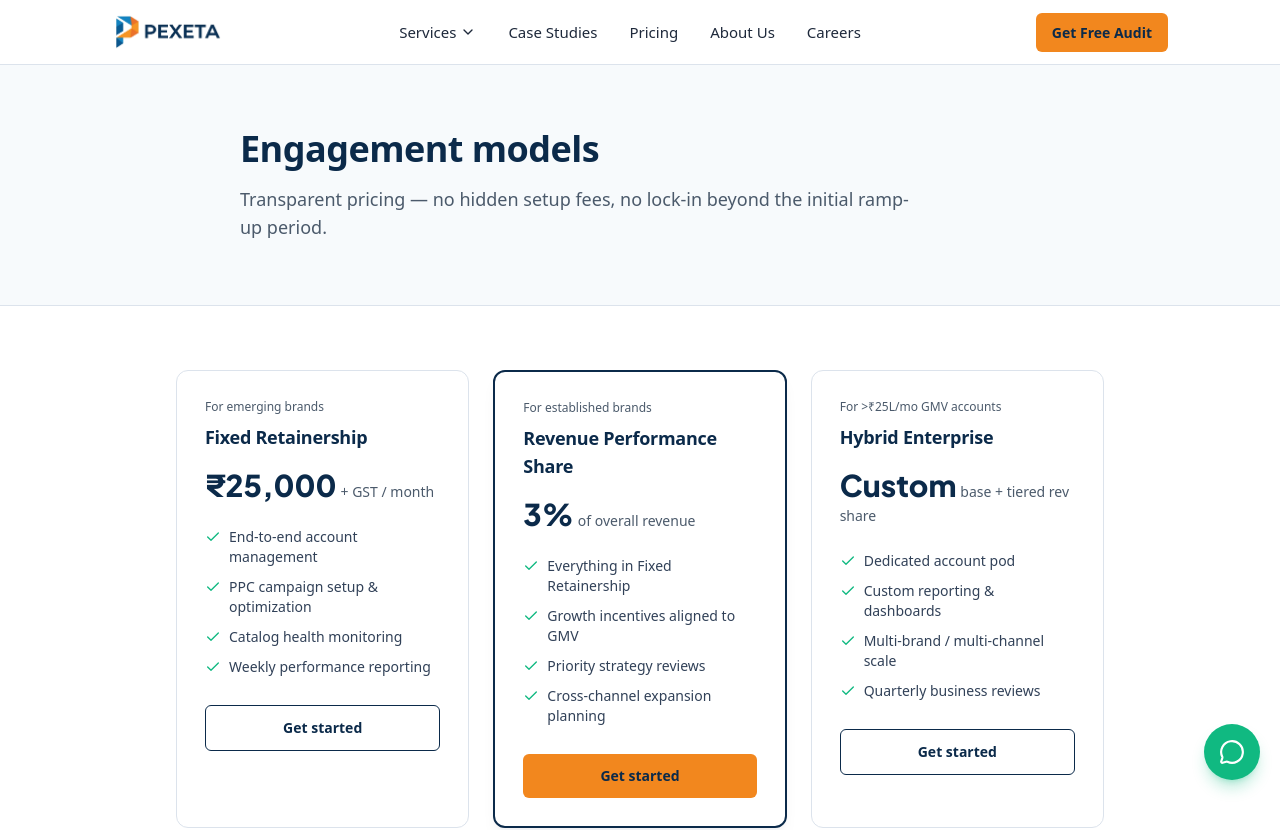
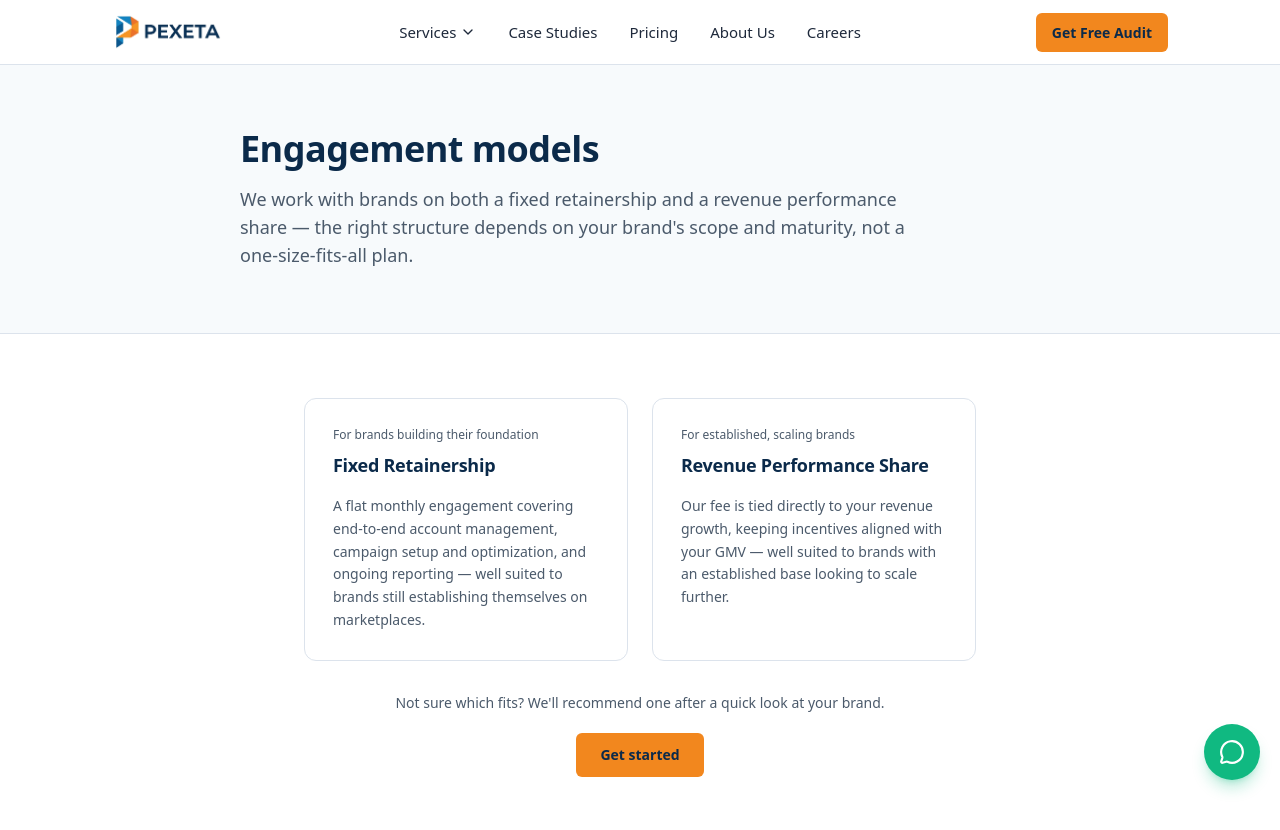
Before and after one commit to balasubramanian1988/pexeta-website, a Next.js app: page /pricing in a window 1280 px wide. Shown: the top 830 px of the page. Built offline with nearby package versions, Linux system fonts and the light colour scheme.

Commit message:
update 11

```diff
--- a/src/app/about/page.tsx
+++ b/src/app/about/page.tsx
@@ -7,9 +7,9 @@ export const metadata: Metadata = {
 };
 
 const milestones = [
-  { label: "Brands retained", value: "14+" },
-  { label: "Revenue managed / month", value: "₹1.5 Cr+" },
-  { label: "Ad spend deployed / month", value: "₹8–10 L" },
+  { label: "Brands retained", value: "40+" },
+  { label: "Revenue managed / month", value: "₹5 Cr+" },
+  { label: "Ad spend deployed / month", value: "₹1.1 Cr+" },
 ];
 
 export default function AboutPage() {
--- /dev/null
+++ b/src/app/analytics.tsx
@@ -0,0 +1,36 @@
+import Script from "next/script";
+
+// Replace these two with your actual IDs once created:
+const GA_MEASUREMENT_ID = "G-DDCYXJG1HW";     // Pexeta GA4 property — stream: pexeta.in
+const CLARITY_PROJECT_ID = "yndsswr023";       // Pexeta Microsoft Clarity project
+
+export default function Analytics() {
+  return (
+    <>
+      {/* Google Analytics 4 */}
+      <Script
+        src={`https://www.googletagmanager.com/gtag/js?id=${GA_MEASUREMENT_ID}`}
+        strategy="afterInteractive"
+      />
+      <Script id="ga4-init" strategy="afterInteractive">
+        {`
+          window.dataLayer = window.dataLayer || [];
+          function gtag(){dataLayer.push(arguments);}
+          gtag('js', new Date());
+          gtag('config', '${GA_MEASUREMENT_ID}');
+        `}
+      </Script>
+
+      {/* Microsoft Clarity */}
+      <Script id="clarity-init" strategy="afterInteractive">
+        {`
+          (function(c,l,a,r,i,t,y){
+            c[a]=c[a]||function(){(c[a].q=c[a].q||[]).push(arguments)};
+            t=l.createElement(r);t.async=1;t.src="https://www.clarity.ms/tag/"+i;
+            y=l.getElementsByTagName(r)[0];y.parentNode.insertBefore(t,y);
+          })(window, document, "clarity", "script", "${CLARITY_PROJECT_ID}");
+        `}
+      </Script>
+    </>
+  );
+}
--- a/src/app/careers/page.tsx
+++ b/src/app/careers/page.tsx
@@ -44,7 +44,7 @@ export default function CareersPage() {
           <h1 className="font-heading text-4xl font-extrabold text-slate-950">Careers at Pexeta</h1>
           <p className="mt-4 max-w-2xl text-lg text-slate-600">
             We&apos;re a growing omnichannel e-commerce team based in Chennai,
-            managing ₹1.5 Cr+ in monthly revenue for 14+ brands. If you want
+            managing ₹5 Cr+ in monthly revenue for 40+ brands. If you want
             to work close to real client outcomes, we&apos;d like to hear from you.
           </p>
         </div>
--- a/src/app/layout.tsx
+++ b/src/app/layout.tsx
@@ -4,6 +4,7 @@ import "./globals.css";
 import Header from "@/components/Header";
 import Footer from "@/components/Footer";
 import WhatsAppButton from "@/components/WhatsAppButton";
+import Analytics from "./analytics";
 
 const jakarta = Plus_Jakarta_Sans({
   variable: "--font-jakarta",
@@ -42,6 +43,7 @@ export default function RootLayout({
   return (
     <html lang="en">
       <body className={`${jakarta.variable} ${inter.variable} antialiased`}>
+        <Analytics />
         <Header />
         <main>{children}</main>
         <Footer />
--- a/src/app/page.tsx
+++ b/src/app/page.tsx
@@ -4,9 +4,9 @@ import { ArrowUpRight, Boxes, LineChart, ShoppingBag, Zap, Monitor, ListChecks,
 import LeadForm from "@/components/LeadForm";
 
 const stats = [
-  { value: "₹1.5 Cr+", label: "Monthly revenue managed" },
-  { value: "₹8–10 L", label: "Monthly ad capital deployed" },
-  { value: "14+", label: "Active retained brands" },
+  { value: "₹5 Cr+", label: "Monthly revenue managed" },
+  { value: "₹1.1 Cr+", label: "Monthly ad capital deployed" },
+  { value: "40+", label: "Active retained brands" },
   { value: "3.8x", label: "Average ROAS / TACoS gain" },
 ];
 
@@ -104,7 +104,7 @@ export default function Home() {
             </svg>
             <div className="mt-3 flex justify-between text-[11px] text-slate-400">
               <span>₹0</span>
-              <span>₹1.5 Cr / mo</span>
+              <span>₹5 Cr / mo</span>
             </div>
             <div className="mt-6 grid grid-cols-4 gap-2">
               {["AMZ", "FLK", "BLK", "ZPT"].map((c) => (
--- a/src/app/pricing/page.tsx
+++ b/src/app/pricing/page.tsx
@@ -1,61 +1,35 @@
 import type { Metadata } from "next";
 import Link from "next/link";
-import { Check } from "lucide-react";
 
 export const metadata: Metadata = {
   title: "Pricing & Engagement Models",
   description:
-    "Fixed retainership, revenue performance share, or a hybrid enterprise model — transparent pricing for Pexeta's e-commerce growth partnership.",
+    "Fixed retainership or revenue performance share — the right engagement model for Pexeta's e-commerce growth partnership depends on your brand's scope and maturity.",
 };
 
 const models = [
   {
     name: "Fixed Retainership",
-    price: "₹25,000",
-    unit: "+ GST / month",
-    tagline: "For emerging brands",
-    features: [
-      "End-to-end account management",
-      "PPC campaign setup & optimization",
-      "Catalog health monitoring",
-      "Weekly performance reporting",
-    ],
+    tagline: "For brands building their foundation",
+    description:
+      "A flat monthly engagement covering end-to-end account management, campaign setup and optimization, and ongoing reporting — well suited to brands still establishing themselves on marketplaces.",
   },
   {
     name: "Revenue Performance Share",
-    price: "3%",
-    unit: "of overall revenue",
-    tagline: "For established brands",
-    highlighted: true,
-    features: [
-      "Everything in Fixed Retainership",
-      "Growth incentives aligned to GMV",
-      "Priority strategy reviews",
-      "Cross-channel expansion planning",
-    ],
-  },
-  {
-    name: "Hybrid Enterprise",
-    price: "Custom",
-    unit: "base + tiered rev share",
-    tagline: "For >₹25L/mo GMV accounts",
-    features: [
-      "Dedicated account pod",
-      "Custom reporting & dashboards",
-      "Multi-brand / multi-channel scale",
-      "Quarterly business reviews",
-    ],
+    tagline: "For established, scaling brands",
+    description:
+      "Our fee is tied directly to your revenue growth, keeping incentives aligned with your GMV — well suited to brands with an established base looking to scale further.",
   },
 ];
 
 const faqs = [
   {
     q: "Which model is right for my brand?",
-    a: "If you're under roughly ₹10L/month in marketplace revenue, the fixed retainer usually works out cheaper and gives you predictable costs. Above that, the revenue share aligns our incentives directly with your growth.",
+    a: "It depends on your brand's current scope, catalog size, and growth stage. Brands still establishing themselves on marketplaces usually do better on a fixed retainer for predictable costs; established brands looking to scale often prefer revenue share so our incentives move with their growth. We'll recommend a fit after understanding your business.",
   },
   {
-    q: "Is ad spend included in the retainer?",
-    a: "No — the retainer or revenue share covers our management fee. Ad spend is paid directly to the marketplace (Amazon, Flipkart, etc.) by you, so you retain full visibility and control over that budget.",
+    q: "Is ad spend included in the fee?",
+    a: "No — our fee covers account management and strategy. Ad spend is paid directly to the marketplace (Amazon, Flipkart, etc.) by you, so you retain full visibility and control over that budget.",
   },
   {
     q: "What's the minimum commitment?",
@@ -63,7 +37,7 @@ const faqs = [
   },
   {
     q: "Can I switch models later?",
-    a: "Yes. Many brands start on the fixed retainer and move to revenue share once their monthly GMV crosses a level where that makes more sense for both sides.",
+    a: "Yes. Many brands start on the fixed retainer and move to revenue share once their business reaches a stage where that makes more sense for both sides.",
   },
 ];
 
@@ -74,46 +48,32 @@ export default function PricingPage() {
         <div className="container-px mx-auto max-w-4xl">
           <h1 className="font-heading text-4xl font-extrabold text-slate-950">Engagement models</h1>
           <p className="mt-4 max-w-2xl text-lg text-slate-600">
-            Transparent pricing — no hidden setup fees, no lock-in beyond the initial ramp-up period.
+            We work with brands on both a fixed retainership and a revenue performance share — the right structure
+            depends on your brand's scope and maturity, not a one-size-fits-all plan.
           </p>
         </div>
       </section>
 
       <section className="py-16">
-        <div className="container-px mx-auto grid max-w-5xl gap-6 md:grid-cols-3">
+        <div className="container-px mx-auto grid max-w-3xl gap-6 md:grid-cols-2">
           {models.map((m) => (
-            <div
-              key={m.name}
-              className={`rounded-xl border p-7 ${
-                m.highlighted ? "border-2 border-slate-950 bg-white shadow-lg shadow-slate-950/5" : "border-border bg-white"
-              }`}
-            >
+            <div key={m.name} className="rounded-xl border border-border bg-white p-7">
               <div className="text-xs font-medium text-slate-600">{m.tagline}</div>
               <h2 className="mt-2 font-heading text-lg font-bold text-slate-950">{m.name}</h2>
-              <div className="mt-4">
-                <span className="font-heading text-3xl font-extrabold text-slate-950">{m.price}</span>
-                <span className="ml-1 text-sm text-slate-600">{m.unit}</span>
-              </div>
-              <ul className="mt-6 space-y-2.5">
-                {m.features.map((f) => (
-                  <li key={f} className="flex items-start gap-2 text-sm text-slate-700">
-                    <Check size={16} className="mt-0.5 shrink-0 text-emerald" />
-                    {f}
-                  </li>
-                ))}
-              </ul>
-              <Link
-                href="/contact"
-                className={`mt-7 block rounded-md px-5 py-3 text-center text-sm font-semibold ${
-                  m.highlighted
-                    ? "bg-amber text-slate-950 hover:bg-amber-dark hover:text-white"
-                    : "border border-slate-950 text-slate-950 hover:bg-ice"
-                }`}
-              >
-                Get started
-              </Link>
+              <p className="mt-4 text-sm leading-relaxed text-slate-600">{m.description}</p>
             </div>
           ))}
+        </div>
+        <div className="container-px mx-auto mt-8 max-w-3xl text-center">
+          <p className="text-sm text-slate-600">
+            Not sure which fits? We'll recommend one after a quick look at your brand.
+          </p>
+          <Link
+            href="/contact"
+            className="mt-5 inline-block rounded-md bg-amber px-6 py-3 text-sm font-semibold text-slate-950 hover:bg-amber-dark hover:text-white"
+          >
+            Get started
+          </Link>
         </div>
       </section>
 
```
